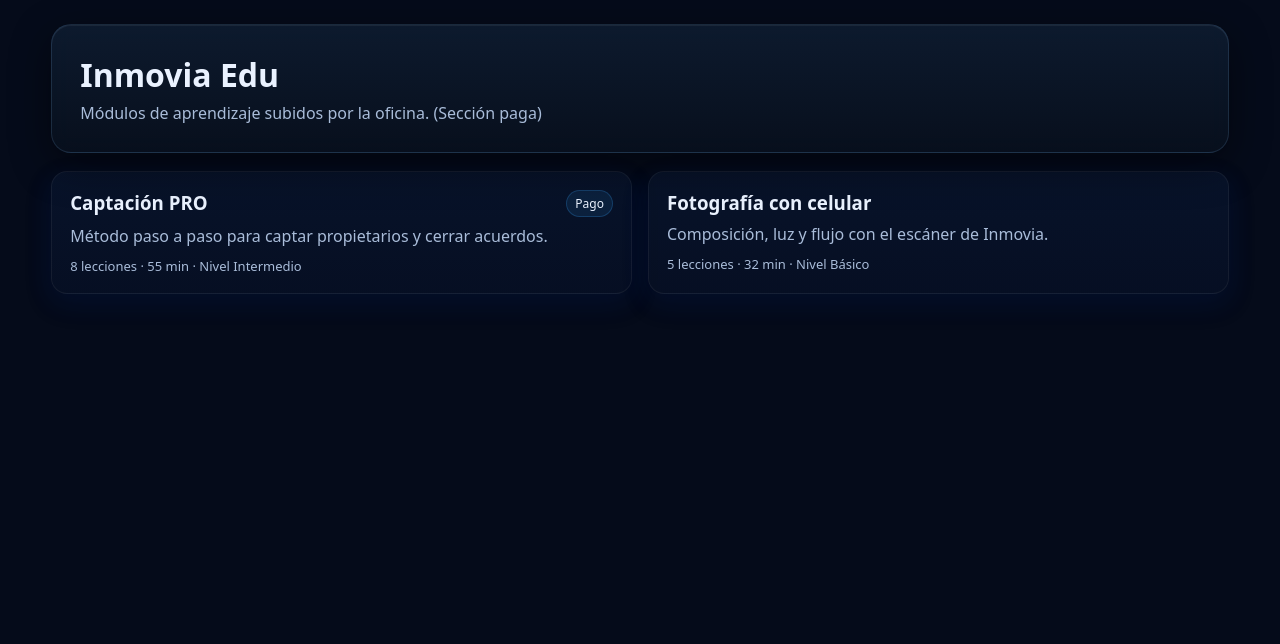
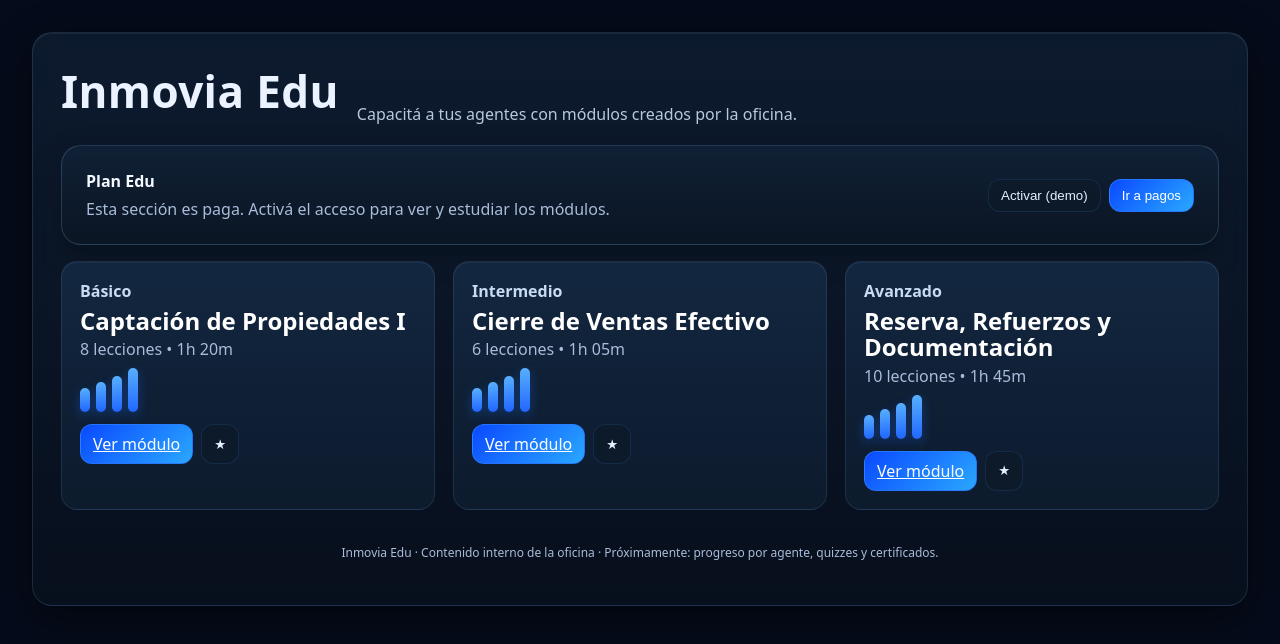
Before and after one commit to Buffnico/inmovia, a React (Vite) app in the folder apps/web/: page /#/edu in a window 1280 px wide. Shown: the top 644 px of the page. Built offline with nearby package versions, Linux system fonts and the light colour scheme; no server answers.

Commit message:
edu: MVP con paywall local, lista y detalle de módulos

```diff
--- a/apps/web/src/pages/Edu.jsx
+++ b/apps/web/src/pages/Edu.jsx
@@ -1,67 +1,103 @@
+import { Link, useNavigate } from "react-router-dom";
 import { useEffect, useState } from "react";
-import { Link } from "react-router-dom";
+
+// Mock de módulos (por ahora local; luego vendrá desde la API)
+const MODULES = [
+  { id: "captacion-01", title: "Captación de Propiedades I", level: "Básico", lessons: 8, est: "1h 20m" },
+  { id: "ventas-01", title: "Cierre de Ventas Efectivo", level: "Intermedio", lessons: 6, est: "1h 05m" },
+  { id: "legales-01", title: "Reserva, Refuerzos y Documentación", level: "Avanzado", lessons: 10, est: "1h 45m" },
+];
 
 export default function Edu() {
-  const [mods, setMods] = useState([]);
-  const [loading, setLoading] = useState(true);
-  const [err, setErr] = useState("");
+  const navigate = useNavigate();
+  const [paid, setPaid] = useState(false);
 
   useEffect(() => {
-    (async () => {
-      try {
-        const res = await fetch("/api/edu/modules");
-        if (!res.ok) throw new Error("No se pudo cargar Inmovia Edu");
-        const data = await res.json();
-        setMods(data);
-      } catch (e) {
-        // Fallback: muestra algo aun si no está montada la API
-        setMods([
-          { id:"captacion-pro", title:"Captación PRO", summary:"Método paso a paso para captar propietarios y cerrar acuerdos.", lessons:8, duration:55, level:"Intermedio", paid:true },
-          { id:"fotografia-movil", title:"Fotografía con celular", summary:"Composición, luz y flujo con el escáner de Inmovia.", lessons:5, duration:32, level:"Básico", paid:false },
-        ]);
-      } finally {
-        setLoading(false);
-      }
-    })();
+    setPaid(localStorage.getItem("eduPaid") === "1");
   }, []);
 
+  function activateTrial() {
+    localStorage.setItem("eduPaid", "1");
+    setPaid(true);
+  }
+
   return (
-    <div className="container" style={{padding:"24px 0"}}>
-      <div className="glass-panel" style={{marginBottom:"18px"}}>
-        <h1 style={{margin:"0 0 6px 0"}}>Inmovia Edu</h1>
-        <p className="muted" style={{margin:0}}>
-          Módulos de aprendizaje subidos por la oficina. (Sección paga)
+    <div className="app-main">
+      <div className="glass-panel">
+        <div className="dash-header">
+          <h1 className="brand-title">Inmovia Edu</h1>
+          <p className="brand-sub">Capacitá a tus agentes con módulos creados por la oficina.</p>
+        </div>
+
+        {!paid && (
+          <div
+            className="panel"
+            style={{
+              marginBottom: 16,
+              background: "linear-gradient(180deg, rgba(20,40,63,.55), rgba(10,20,32,.55))",
+              border: "1px solid rgba(141,197,255,.20)",
+              display: "flex",
+              alignItems: "center",
+              justifyContent: "space-between",
+              gap: 12,
+            }}
+          >
+            <div>
+              <strong>Plan Edu</strong>
+              <p className="muted" style={{ margin: "6px 0 0" }}>
+                Esta sección es paga. Activá el acceso para ver y estudiar los módulos.
               </p>
             </div>
+            <div style={{ display: "flex", gap: 8 }}>
+              <button className="btn" onClick={activateTrial}>Activar (demo)</button>
+              <button
+                className="btn btn-primary"
+                onClick={() => navigate("/ajustes")}
+                title="Configuración de pagos (próximamente)"
+              >
+                Ir a pagos
+              </button>
+            </div>
+          </div>
+        )}
 
-      {loading && <div className="glass-panel">Cargando…</div>}
-      {err && <div className="glass-panel" style={{color:"#ff9b9b"}}>{err}</div>}
+        <div className="cards-row">
+          {MODULES.map((m) => (
+            <div key={m.id} className="stat-card">
+              <div className="stat-head">{m.level}</div>
+              <div className="stat-value" style={{ fontSize: 24 }}>{m.title}</div>
+              <div className="muted" style={{ marginTop: 4 }}>
+                {m.lessons} lecciones • {m.est}
+              </div>
 
-      <div className="cards">
-        {mods.map(m => (
+              <div className="mini-bars">
+                <span></span><span></span><span></span><span></span>
+              </div>
+
+              <div style={{ display: "flex", gap: 8, marginTop: 12 }}>
                 <Link
-            key={m.id}
+                  className="btn btn-primary"
                   to={`/edu/${m.id}`}
-            className="card"
-            style={{textDecoration:"none", color:"inherit"}}
+                  onClick={(e) => {
+                    if (!paid) { e.preventDefault(); alert("Activa Inmovia Edu para acceder al contenido."); }
+                  }}
                 >
-            <div style={{display:"flex", justifyContent:"space-between", alignItems:"flex-start", gap:"12px"}}>
-              <h3 style={{margin:0}}>{m.title}</h3>
-              {m.paid && (
-                <span style={{
-                  fontSize:"12px", padding:"4px 8px", borderRadius:"999px",
-                  border:"1px solid rgba(55,168,255,.22)", background:"rgba(55,168,255,.10)"
-                }}>
-                  Pago
-                </span>
-              )}
+                  Ver módulo
+                </Link>
+                <button
+                  className="btn"
+                  onClick={() => alert("Agregar a favoritos (próximo)")}
+                >
+                  ★
+                </button>
               </div>
-            <p className="muted" style={{margin:"8px 0 10px"}}>{m.summary}</p>
-            <div className="muted" style={{fontSize:"13px"}}>
-              {m.lessons} lecciones · {m.duration} min · Nivel {m.level}
             </div>
-          </Link>
           ))}
+        </div>
+
+        <div className="footer-muted" style={{ marginTop: 18 }}>
+          Inmovia Edu · Contenido interno de la oficina · Próximamente: progreso por agente, quizzes y certificados.
+        </div>
       </div>
     </div>
   );
--- a/apps/web/src/pages/EduModule.jsx
+++ b/apps/web/src/pages/EduModule.jsx
@@ -1,121 +1,133 @@
-import { useEffect, useState } from "react";
-import { useParams, Link } from "react-router-dom";
+import { useEffect, useMemo, useState } from "react";
+import { useNavigate, useParams } from "react-router-dom";
+
+// Mock de módulos completos (por ahora local)
+const MODULES = {
+  "captacion-01": {
+    title: "Captación de Propiedades I",
+    sections: [
+      { t: "Introducción", d: "Objetivos de captación y perfil del propietario." },
+      { t: "Prospección", d: "Canales, guión base y seguimiento." },
+      { t: "Reunión", d: "Estructura de la entrevista y objeciones comunes." },
+      { t: "Cierre", d: "Compromisos, próximos pasos y documentación." },
+    ],
+    resources: [
+      { name: "Guión de llamada", type: "DOCX" },
+      { name: "Checklist de visita", type: "PDF" },
+    ],
+  },
+  "ventas-01": {
+    title: "Cierre de Ventas Efectivo",
+    sections: [
+      { t: "Psicología del comprador", d: "Disparadores y señales." },
+      { t: "Técnicas de cierre", d: "Alternativa, resumen, por descarte." },
+      { t: "Seguimiento", d: "Mensajería y timing ideal." },
+    ],
+    resources: [{ name: "Plantilla de seguimiento", type: "XLSX" }],
+  },
+  "legales-01": {
+    title: "Reserva, Refuerzos y Documentación",
+    sections: [
+      { t: "Reserva", d: "Puntos críticos y validaciones." },
+      { t: "Refuerzos", d: "Cláusulas y comunicación al cliente." },
+      { t: "Documentación", d: "Checklist según tipo de operación." },
+    ],
+    resources: [
+      { name: "Modelo de reserva", type: "DOCX" },
+      { name: "Checklist documentación", type: "PDF" },
+    ],
+  },
+};
 
 export default function EduModule() {
   const { id } = useParams();
-  const [mod, setMod] = useState(null);
-  const [loading, setLoading] = useState(true);
-  const [err, setErr] = useState("");
-  const [question, setQuestion] = useState("");
-  const [answers, setAnswers] = useState([]);
+  const navigate = useNavigate();
+  const [paid, setPaid] = useState(false);
 
   useEffect(() => {
-    (async () => {
-      try {
-        const res = await fetch(`/api/edu/modules/${id}`);
-        if (!res.ok) throw new Error("No se encontró el módulo");
-        const data = await res.json();
-        setMod(data);
-      } catch (e) {
-        // Fallback local si la API no está
-        const defaults = {
-          "captacion-pro": {
-            id:"captacion-pro", title:"Captación PRO",
-            summary:"Método paso a paso para captar propietarios.",
-            lessons:8, duration:55, level:"Intermedio", paid:true,
-            contents:[
-              "Prospección y segmentación","Guion y objeciones","Visita y checklist",
-              "Presentación de servicios","Seguimiento y cierre","Plantillas",
-              "KPIs semanales","Bonus: Objeciones difíciles"
-            ]
-          },
-          "fotografia-movil": {
-            id:"fotografia-movil", title:"Fotografía con celular",
-            summary:"Composición y luz con el flujo del escáner Inmovia.",
-            lessons:5, duration:32, level:"Básico", paid:false,
-            contents:["Ajustes del móvil","Luz","Encuadre","Postpro con escáner","Entrega"]
-          }
-        };
-        setMod(defaults[id] ?? null);
-      } finally {
-        setLoading(false);
-      }
-    })();
-  }, [id]);
+    setPaid(localStorage.getItem("eduPaid") === "1");
+  }, []);
 
-  function askAI(e){
-    e.preventDefault();
-    if(!question.trim()) return;
-    setAnswers(prev => [...prev, { q: question, a: "Respuesta de IA (placeholder). Luego se conecta al backend." }]);
-    setQuestion("");
+  const mod = useMemo(() => MODULES[id] ?? null, [id]);
+
+  if (!mod) {
+    return (
+      <div className="app-main">
+        <div className="glass-panel">
+          <h2 className="brand-title" style={{ fontSize: 28 }}>Módulo no encontrado</h2>
+          <button className="btn" onClick={() => navigate("/edu")} style={{ marginTop: 12 }}>
+            Volver a Inmovia Edu
+          </button>
+        </div>
+      </div>
+    );
   }
 
-  if (loading) return <div className="container" style={{padding:"24px 0"}}><div className="glass-panel">Cargando…</div></div>;
-  if (!mod) return <div className="container" style={{padding:"24px 0"}}><div className="glass-panel">No se encontró el módulo.</div></div>;
+  return (
+    <div className="app-main">
+      <div className="glass-panel">
+        <div className="dash-header" style={{ alignItems: "center", justifyContent: "space-between" }}>
+          <div>
+            <h1 className="brand-title">{mod.title}</h1>
+            <p className="brand-sub">Contenido interno para agentes.</p>
+          </div>
+          <div style={{ display: "flex", gap: 8 }}>
+            <button className="btn" onClick={() => navigate("/edu")}>Volver</button>
+            {!paid ? (
+              <button
+                className="btn btn-primary"
+                onClick={() => { localStorage.setItem("eduPaid", "1"); setPaid(true); }}
+              >
+                Activar (demo)
+              </button>
+            ) : (
+              <button className="btn btn-primary" onClick={() => alert("Marcado como completado (próximo)")}>
+                Marcar completado
+              </button>
+            )}
+          </div>
+        </div>
 
-  return (
-    <div className="container" style={{padding:"24px 0", display:"grid", gap:"18px", gridTemplateColumns:"1fr 360px"}}>
-      <div className="glass-panel">
-        <div style={{display:"flex", justifyContent:"space-between", alignItems:"center", gap:"12px"}}>
-          <h1 style={{margin:0}}>{mod.title}</h1>
-          <Link to="/edu" style={{textDecoration:"none"}}>Volver</Link>
-        </div>
-        <p className="muted" style={{margin:"6px 0 14px"}}>{mod.summary}</p>
-
-        <h3 style={{margin:"0 0 8px"}}>Contenido</h3>
-        <ul style={{margin:"0 0 6px 18px"}}>
-          {mod.contents?.map((c,i)=>(<li key={i}>{c}</li>))}
-        </ul>
-        <div className="muted" style={{fontSize:"13px"}}>
-          {mod.lessons} lecciones · {mod.duration} min · Nivel {mod.level}
-        </div>
-        {mod.paid && (
-          <div className="muted" style={{marginTop:"8px", fontSize:"12px"}}>
-            *Este módulo pertenece a Inmovia Edu (acceso por suscripción).
+        {!paid && (
+          <div className="panel" style={{ marginBottom: 16 }}>
+            <strong>Acceso limitado</strong>
+            <p className="muted">Activá Inmovia Edu para ver el contenido completo del módulo.</p>
           </div>
         )}
-      </div>
 
-      <aside className="glass-panel" style={{position:"sticky", top:"20px"}}>
-        <h3 style={{marginTop:0}}>Estudiar con IA</h3>
-        <p className="muted" style={{marginTop:"6px"}}>Haz preguntas sobre este módulo. (La IA real se conecta en la siguiente fase).</p>
-
-        <form onSubmit={askAI} style={{marginTop:"10px"}}>
-          <textarea
-            value={question}
-            onChange={e=>setQuestion(e.target.value)}
-            rows={4}
-            style={{
-              width:"100%", borderRadius:"12px", padding:"10px",
-              border:"1px solid rgba(141,197,255,.14)", background:"rgba(18,36,55,.4)",
-              color:"#EAF2FF", resize:"vertical"
-            }}
-            placeholder="Escribe tu duda…"
-          />
-          <button
-            type="submit"
-            style={{
-              marginTop:"10px", width:"100%", height:"44px", borderRadius:"999px",
-              border:"1px solid rgba(255,255,255,.08)",
-              background:"linear-gradient(180deg, var(--brand) 0%, var(--brand-2) 100%)",
-              color:"#fff", fontWeight:700
-            }}
-          >
-            Preguntar
-          </button>
-        </form>
-
-        <div style={{marginTop:"12px", display:"grid", gap:"10px", maxHeight:"42vh", overflow:"auto"}}>
-          {answers.map((x,i)=>(
-            <div key={i} className="glass-panel" style={{padding:"12px"}}>
-              <div className="muted" style={{fontSize:"12px"}}>Tú:</div>
-              <div>{x.q}</div>
-              <div className="muted" style={{fontSize:"12px", marginTop:"8px"}}>IA:</div>
-              <div>{x.a}</div>
+        <div className="cards-row">
+          {mod.sections.map((s, i) => (
+            <div key={i} className="stat-card">
+              <div className="stat-head">Sección {i + 1}</div>
+              <div className="stat-value" style={{ fontSize: 20 }}>{s.t}</div>
+              <p className="muted" style={{ marginTop: 6 }}>
+                {paid ? s.d : "Contenido oculto — activa Inmovia Edu para ver esta sección."}
+              </p>
             </div>
           ))}
         </div>
-      </aside>
+
+        <div className="panel" style={{ marginTop: 16 }}>
+          <strong>Recursos</strong>
+          <div style={{ display: "grid", gap: 8, gridTemplateColumns: "repeat(auto-fit, minmax(220px, 1fr))", marginTop: 10 }}>
+            {mod.resources.map((r, i) => (
+              <button
+                key={i}
+                className="btn"
+                disabled={!paid}
+                onClick={() => alert(`Descargar ${r.name} (${r.type}) — (próximo)`)}
+                title={paid ? "Descargar" : "Activá Inmovia Edu para descargar"}
+              >
+                {r.type} · {r.name}
+              </button>
+            ))}
+          </div>
+        </div>
+
+        <div className="footer-muted" style={{ marginTop: 12 }}>
+          Próximamente: progreso por agente, IA tutor, evaluaciones y certificados.
+        </div>
+      </div>
     </div>
   );
 }
```
Lines whose indentation alone changed are shown as unchanged.
